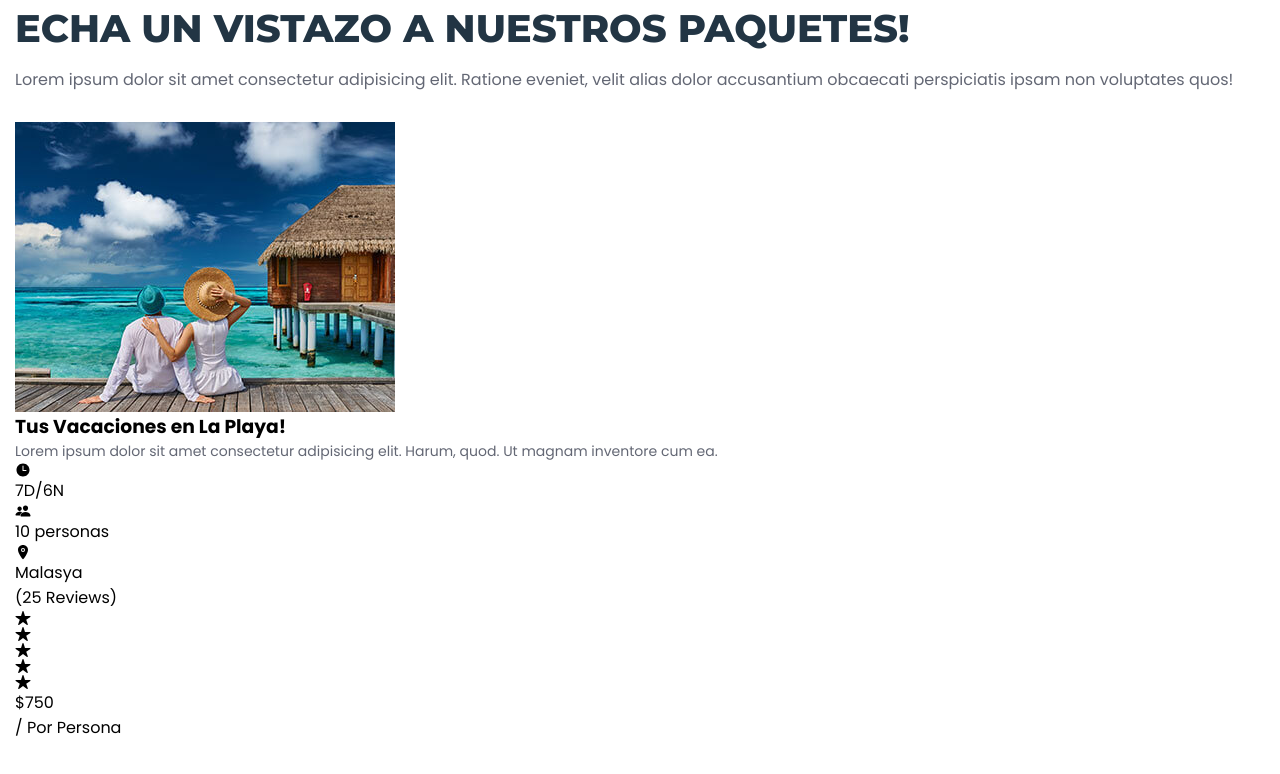
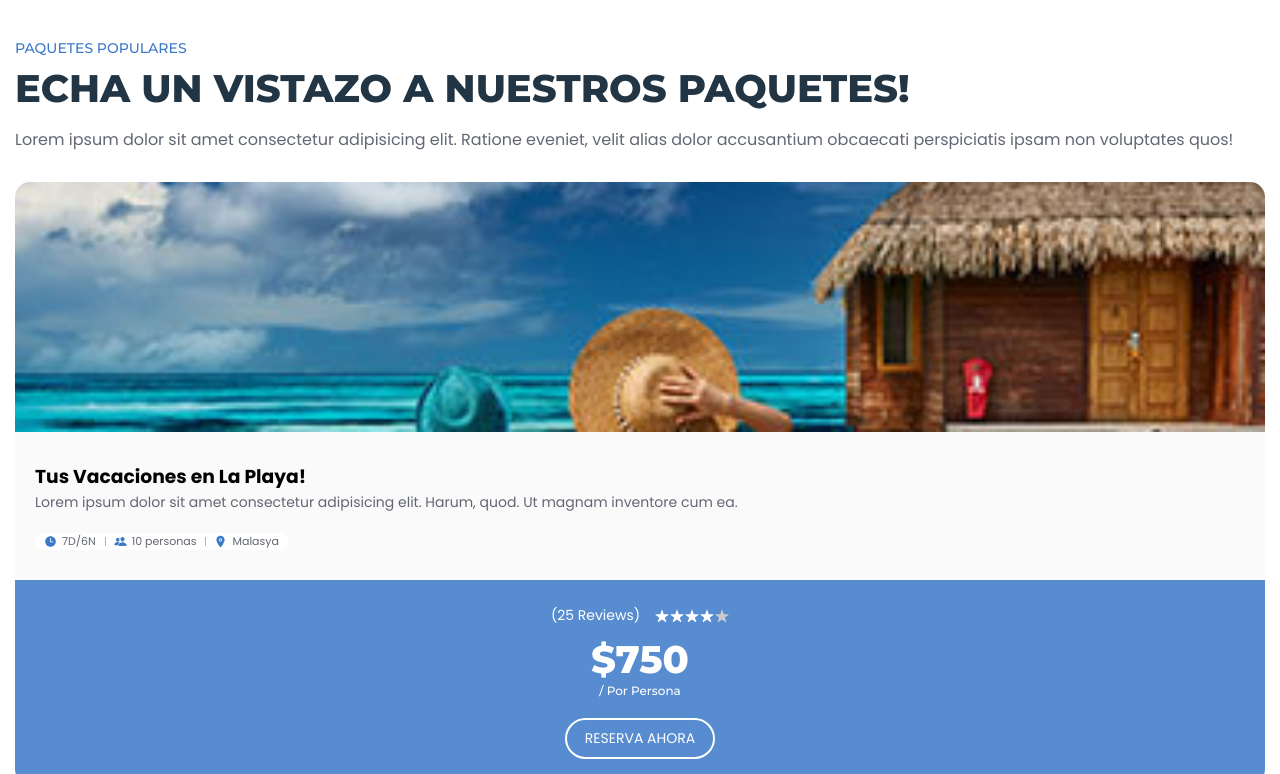
Before and after one commit to leoaristizabal/travelwebsite, a plain HTML site: page index.html in a window 1280 px wide. Shown: the part 2844-3618 px from the top of the page. Drawn offline with nearby package versions, Linux system fonts and the light colour scheme.

Commit message:
package cards styles

```diff
--- a/style.css
+++ b/style.css
@@ -162,7 +162,7 @@ body {
     font-weight: var(--fw-700);
 }
 
-.section-subtitle{
+.section-subtitle {
     color: var(--bright-navy-blue);
     font-size: var(--fs-5);
     text-transform: uppercase;
@@ -170,7 +170,9 @@ body {
     margin-bottom: 8px;
 }
 
-.section-title{ margin-bottom: 15px;}
+.section-title {
+    margin-bottom: 15px;
+}
 
 .section-text {
     color: var(--black-coral);
@@ -181,6 +183,8 @@ body {
     color: var(--black-coral);
     font-size: var(--fs-5);
 }
+
+
 
 /*-----------------*/
 /*-----Header------*/
@@ -446,12 +450,14 @@ body {
 
 /*POPULAR*/
 
-.popular{
-    padding-block: var(--section-padding) ;
+.popular {
+    padding-block: var(--section-padding);
 }
 
 .popular-list,
-.popular-list > li:not(:last-child){ margin-bottom: 30px;}
+.popular-list>li:not(:last-child) {
+    margin-bottom: 30px;
+}
 
 .popular-card {
     position: relative;
@@ -460,7 +466,9 @@ body {
     height: 430px;
 }
 
-.popular-card .card-img { height: 100%;}
+.popular-card .card-img {
+    height: 100%;
+}
 
 .popular-card .card-img img {
     width: 100%;
@@ -478,7 +486,7 @@ body {
     padding: 20px;
 }
 
-.popular-card .card-rating{
+.popular-card .card-rating {
     background: var(--bright-navy-blue);
     color: var(--white);
     position: absolute;
@@ -492,3 +500,135 @@ body {
     border-radius: 20px;
     font-size: 10px;
 }
+
+.popular-card .card-subtitle {
+    color: var(--blue-ncs);
+    font-size: var(--fs-6);
+    text-transform: uppercase;
+    margin-bottom: 8px;
+}
+
+.popular-card .card-title {
+    margin-bottom: 5px;
+}
+
+.popular-card :is(.card-subtitle, .card-title)>a {
+    color: inherit;
+}
+
+.popular .btn {
+    margin-inline: auto;
+}
+
+
+/*PACKAGE*/
+
+.package { padding-block:  var(--section-padding);}
+
+.package-list {margin-bottom: 40px;}
+
+.package-list > li:not(:last-child) {margin-bottom: 30px;}
+
+.package-card {
+    background: var(--cultured);
+    overflow: hidden;
+    border-radius: 15px;
+}
+
+.package-card .card-banner { height: 250px;}
+
+.package-card .card-banner img {
+    width: 100%;
+    height: 100%;
+    object-fit: cover;
+}
+
+.package-card .card-content { padding: 30px 20px;}
+
+.package-card .card-text{
+    line-height: 1.6;
+    margin-bottom: 20px;
+}
+
+.card-meta-list {
+    background: var(--white);
+    max-width: max-content;
+    display: flex;
+    flex-wrap: wrap;
+    justify-content: center;
+    align-items: center;
+    padding: 0px;
+    box-shadow: 0 0 5px hsla(0, 0%, 100%, 0.15);
+    border-radius: 50px;
+}
+
+.card-meta-item {position: relative;}
+
+.card-meta-item:not(:last-child)::after{
+    content: "";
+    position: absolute;
+    top: 4px;
+    right: -1px;
+    bottom: 4px;
+    width: 1px;
+    background: hsla(0, 0%, 0%, 0.3);
+}
+
+.meta-box{
+    display: flex;
+    justify-content: center;
+    align-items: center;
+    gap: 5px;
+    padding-inline: 9px;
+    color: var(--black-coral);
+    font-size: var(--fs-8);
+}
+
+.meta-box > ion-icon {
+    color: var(--bright-navy-blue);
+    font-size: 13px;
+}
+
+.package-card .card-price{
+    background: var(--united-nations-blue);
+    color: var(--white);
+    padding: 25px 20px;
+    text-align: center;
+}
+
+.package-card .card-price .wrapper{
+    display: flex;
+    flex-wrap: wrap;
+    justify-content: center;
+    align-items: center;
+    gap: 5px 15px;
+    margin-bottom: 10px;
+}
+
+.package-card .card-price .reviews{
+    font-size: var(--fs-5);
+}
+
+.package-card .card-rating{
+    display: flex;
+    justify-content: center;
+    align-items: center;
+    gap: 1px;
+    font-size: 14px;
+}
+
+.package-card .card-rating ion-icon:last-child {color: hsl(0, 0%, 80%);}
+
+.package-card .price{
+    font-size: var(--fs-2);
+    font-family: var(--ff-montserrat);
+    font-weight: var(--fw-800);
+    margin-bottom: 20px;
+}
+
+.package-card .price span {
+    font-size: var(--fs-7);
+    font-weight: initial;
+}
+
+.package .btn { margin-inline:  auto;}
```
